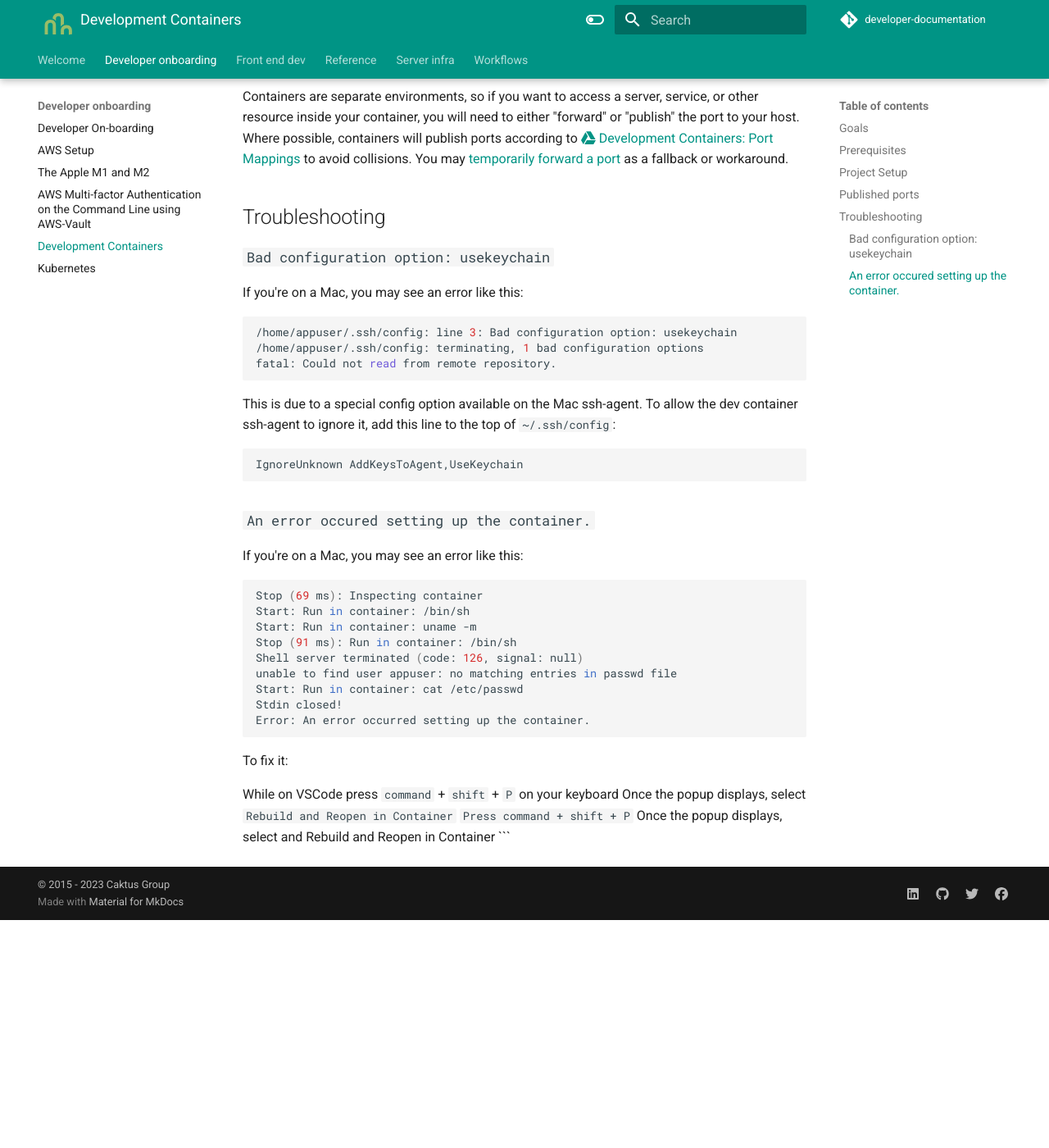
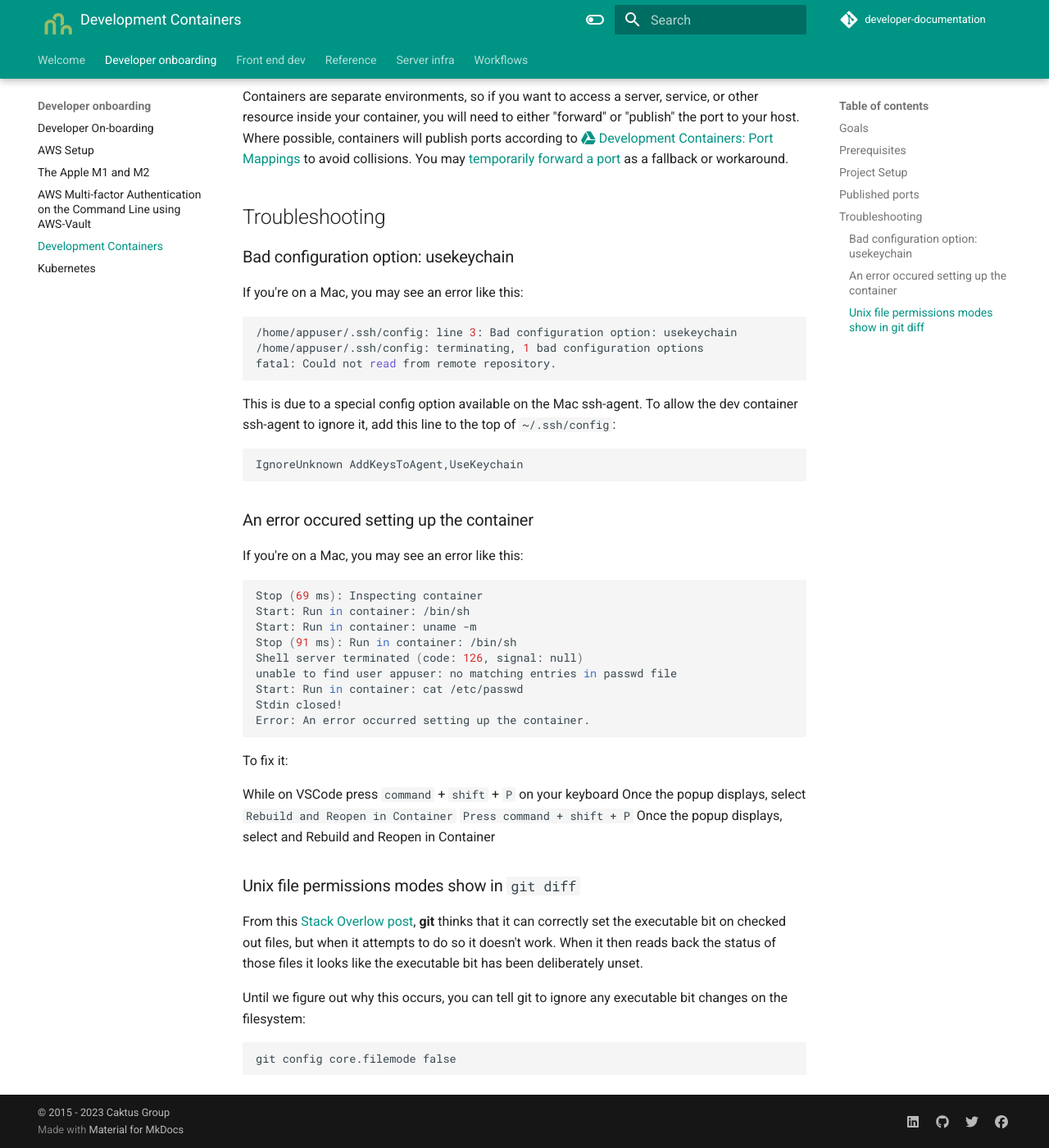
Before and after one commit to caktus/guidebook, an MkDocs documentation site: the page built from docs/developer-onboarding/dev-containers.md, in a window 1280 px wide and 1400 px high, scrolled down 2231 px. Shown: the whole window at 82% size. Built offline with MkDocs 1.6.1 and Material for MkDocs 9.7.7, drawn with Linux system fonts in a browser that asks for light colours; comment, search, counter and statistics services are not loaded; before the commit the page ends 3353 px from its top, so only the background shows below that.

Commit message:
unix file permissions modes show in git diff

````diff
--- a/docs/developer-onboarding/dev-containers.md
+++ b/docs/developer-onboarding/dev-containers.md
@@ -82,7 +82,7 @@ Containers are separate environments, so if you want to access a server, service
 
 ## Troubleshooting
 
-### `Bad configuration option: usekeychain`
+### Bad configuration option: usekeychain
 
 If you're on a Mac, you may see an error like this:
 
@@ -98,7 +98,7 @@ This is due to a special config option available on the Mac ssh-agent. To allow
 IgnoreUnknown AddKeysToAgent,UseKeychain
 ```
 
-### `An error occured setting up the container.`
+### An error occured setting up the container
 
 If you're on a Mac, you may see an error like this:
 
@@ -120,4 +120,13 @@ While on VSCode press `command` + `shift` + `P` on your keyboard
 Once the popup displays, select `Rebuild and Reopen in Container`
 `Press command + shift + P`
 Once the popup displays, select and Rebuild and Reopen in Container
+
+### Unix file permissions modes show in `git diff`
+
+From this [Stack Overlow post](https://stackoverflow.com/a/1257613/277364), **git** thinks that it can correctly set the executable bit on checked out files, but when it attempts to do so it doesn't work. When it then reads back the status of those files it looks like the executable bit has been deliberately unset.
+
+Until we figure out why this occurs, you can tell git to ignore any executable bit changes on the filesystem:
+
 ```
+git config core.filemode false
+```
````
